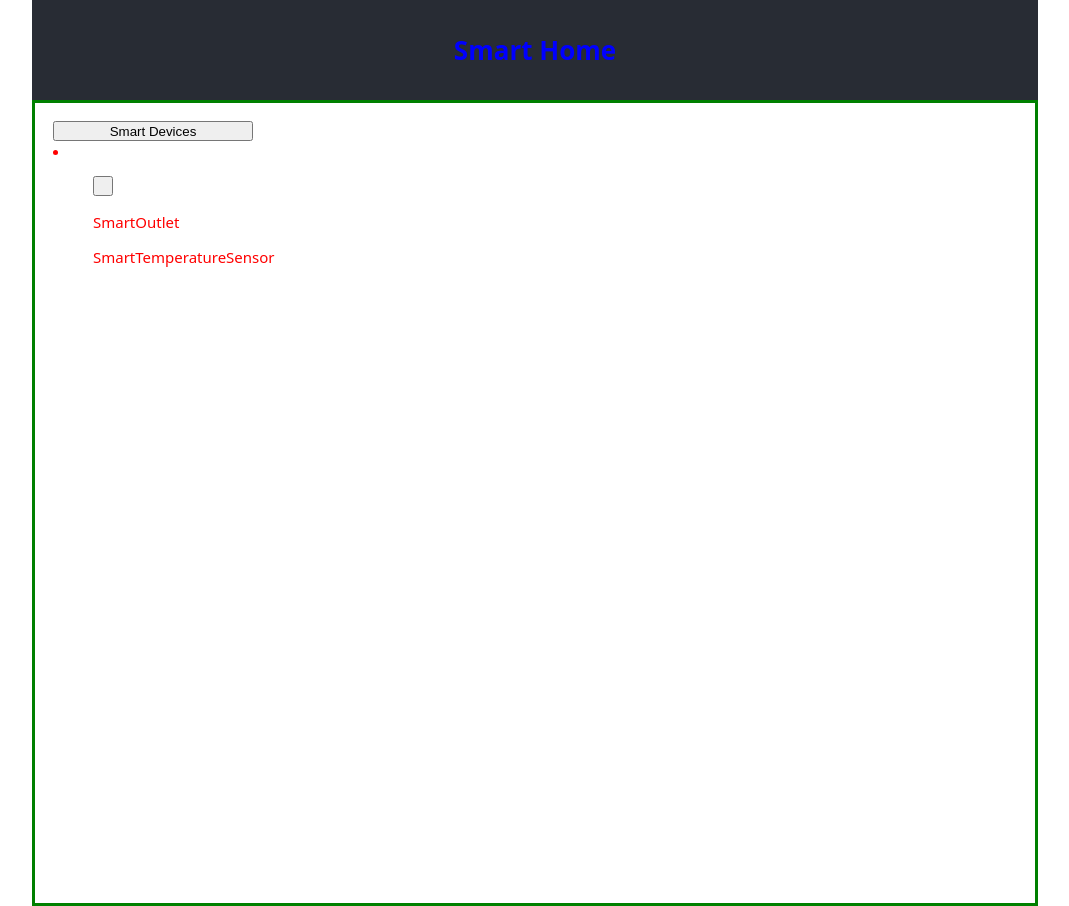
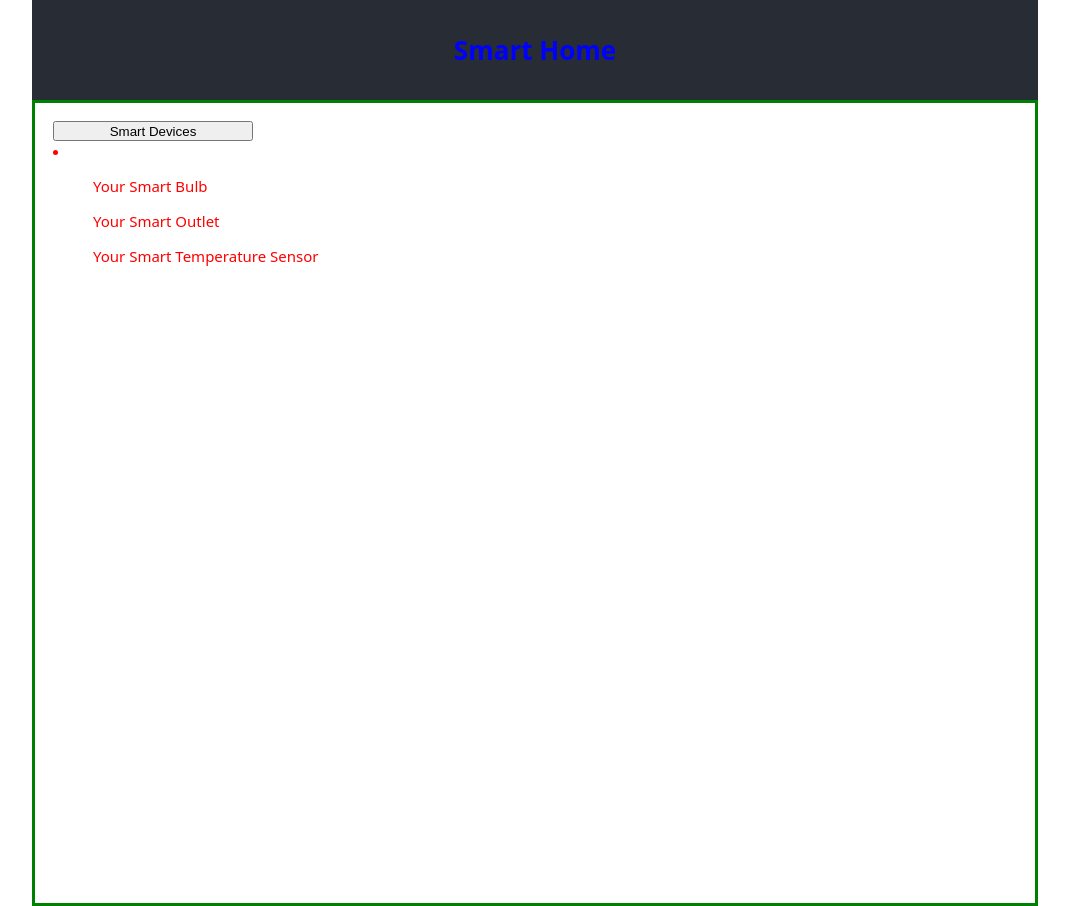
Before and after one commit to Wszymanski987/SmartHome, a React (Create React App) app: page / in a window 1280 px wide. Both pictures are taken after a click on the button "Smart Devices". Shown: the whole page, without its empty margins (105-1174 px from the left). Built offline with nearby package versions, Linux system fonts and the light colour scheme.

Commit message:
Poprawienie komponentu list.js

```diff
--- a/src/list.js
+++ b/src/list.js
@@ -1,20 +1,13 @@
-import react, {useState} from 'react';
-import Button from './components.js/button';
-import SmartDevice from './components.js/smartDevice';
+import { DEVICES } from "./mock/devices";
 
 const List = () => {
-    const [clicked, setClicked] = useState(false);
-
-    return (
-        <li>
-            <ul>
-                <Button onClick={() => setClicked(clicked = !clicked)} />
-
-            </ul>
-            <ul>SmartOutlet</ul>
-            <ul>SmartTemperatureSensor</ul>
-        </li>
-    );
+  return (
+    <li>
+      {DEVICES.map((item, index) => (
+        <ul key={index}>{item.name}</ul>
+      ))}
+    </li>
+  );
 };
 
 export default List;
--- a/src/mock/devices.js
+++ b/src/mock/devices.js
@@ -1,24 +1,23 @@
 export const DEVICES = [
   {
-        SmartBulb  = {
     type: "bulb",
     id: 1,
     name: "Your Smart Bulb",
     isTurnedOn: true,
-            brightness: 10 // <0, 100>
-            //color:  // in the CSS formats
+    brightness: 10,
+    color: "red",
   },
-        SmartOutlet = {
+  {
     type: "outlet",
     id: 2,
     name: "Your Smart Outlet",
     isTurnedOn: true,
-            powerConsumption: 100,// in watts
+    powerConsumption: 100,
   },
   {
-            type: 'temperatureSensor',
+    type: "temperatureSensor",
     id: 3,
     name: "Your Smart Temperature Sensor",
-            temperature: 20 // in Celsius
+    temperature: 20,
   },
 ];
```
Also changed, not shown: src/extendableList.js (+7 -9 lines), src/components/button.js (renamed from src/components.js/button.js), src/components/leftBox.js (renamed from src/components.js/leftBox.js), src/components/rightBox.js (added), src/components/smartDevice.js (renamed from src/components.js/smartDevice.js). Lines whose indentation alone changed are shown as unchanged.
